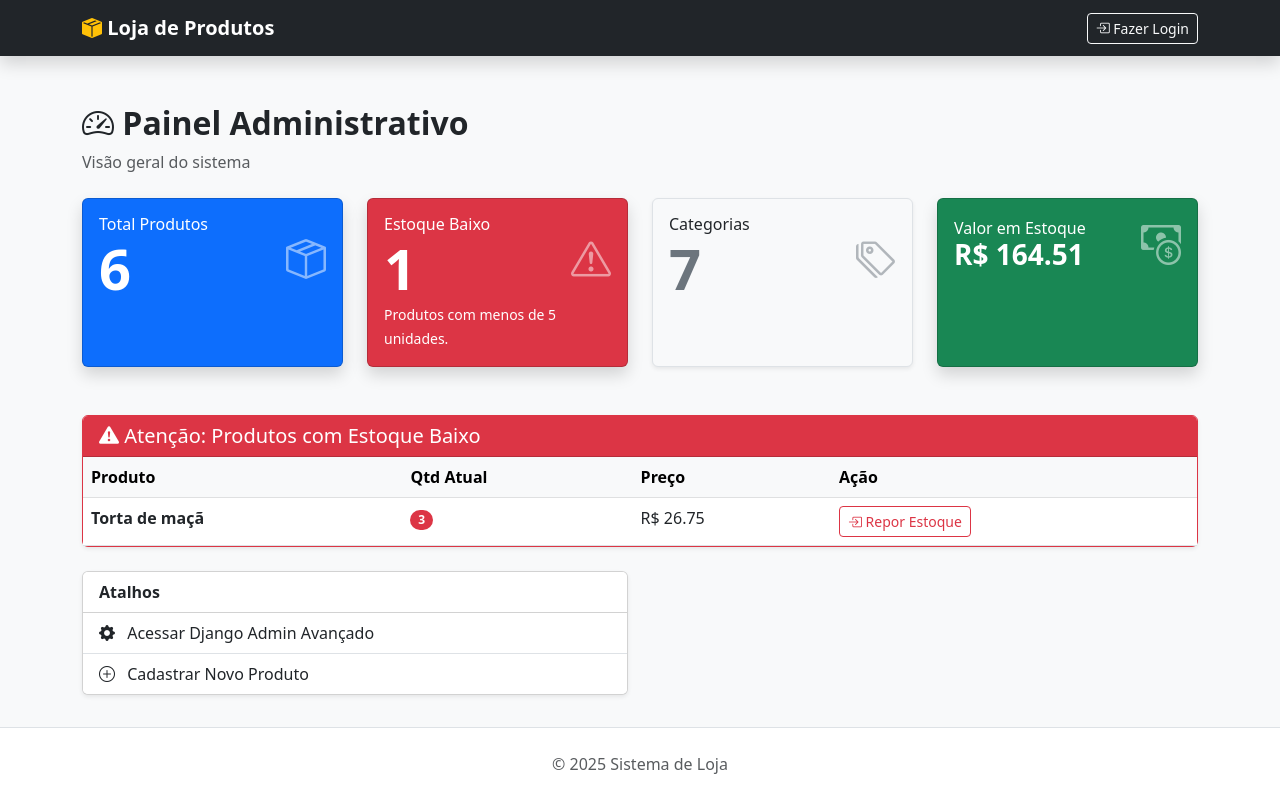
After one commit to Rubem-Alcantara/sistema-loja-django, a Django app: page /dashboard/ in a window 1280 px wide. The commit adds this page. Run offline with Django 5.2, Linux system fonts and the light colour scheme; data comes from the database, SQL or seed files in the repository; both versions use the stored data as it was after the commit.

Commit message:
Implementação do Dashboard Administrativo (KPIs e Alertas) com restrição de acesso para Staff

```diff
--- a/gestao/templates/gestao/base.html
+++ b/gestao/templates/gestao/base.html
@@ -21,6 +21,14 @@
                         <li class="nav-item me-3 text-white">
                             <i class="bi bi-person-circle"></i> Olá, {{ user.username }}
                         </li>
+
+                        {% if user.is_staff %}
+                        <li class="nav-item me-2">
+                            <a class="nav-link text-warning fw-bold" href="{% url 'dashboard' %}">
+                                <i class="bi bi-speedometer2"></i> Dashboard
+                            </a>
+                        </li>
+                        {% endif %}
                         <li class="nav-item">
                             <a class="btn btn-warning btn-sm" href="{% url 'produto_novo' %}">
                                 <i class="bi bi-plus-lg"></i> Novo Produto
@@ -40,7 +48,6 @@
                             </a>
                         </li>
                     {% endif %}
-
                 </ul>
             </div>
         </div>
--- /dev/null
+++ b/gestao/templates/gestao/dashboard.html
@@ -0,0 +1,126 @@
+{% extends 'gestao/base.html' %}
+
+{% block content %}
+<div class="mb-4">
+    <h2 class="fw-bold"><i class="bi bi-speedometer2"></i> Painel Administrativo</h2>
+    <p class="text-muted">Visão geral do sistema</p>
+</div>
+
+<div class="row">
+    <div class="col-md-3 mb-4">
+        <div class="card text-white bg-primary shadow h-100">
+            <div class="card-body">
+                <div class="d-flex justify-content-between align-items-center">
+                    <div>
+                        <h6 class="card-title mb-0">Total Produtos</h6>
+                        <h2 class="display-4 fw-bold mb-0">{{ total_produtos }}</h2>
+                    </div>
+                    <i class="bi bi-box-seam fs-1 opacity-50"></i>
+                </div>
+            </div>
+        </div>
+    </div>
+
+    <div class="col-md-3 mb-4">
+        <div class="card text-white bg-danger shadow h-100">
+            <div class="card-body">
+                <div class="d-flex justify-content-between align-items-center">
+                    <div>
+                        <h6 class="card-title mb-0">Estoque Baixo</h6>
+                        <h2 class="display-4 fw-bold mb-0">{{ baixo_estoque }}</h2>
+                    </div>
+                    <i class="bi bi-exclamation-triangle fs-1 opacity-50"></i>
+                </div>
+                <small>Produtos com menos de 5 unidades.</small>
+            </div>
+        </div>
+    </div>
+
+    <div class="col-md-3 mb-4">
+        <div class="card text-dark bg-light border shadow-sm h-100">
+            <div class="card-body">
+                <div class="d-flex justify-content-between align-items-center">
+                    <div>
+                        <h6 class="card-title mb-0">Categorias</h6>
+                        <h2 class="display-4 fw-bold mb-0 text-secondary">{{ total_categorias }}</h2>
+                    </div>
+                    <i class="bi bi-tags fs-1 text-secondary opacity-50"></i>
+                </div>
+            </div>
+        </div>
+    </div>
+
+    <div class="col-md-3 mb-4">
+        <div class="card text-white bg-success shadow h-100">
+            <div class="card-body">
+                <div class="d-flex justify-content-between align-items-center">
+                    <div>
+                        <h6 class="card-title mb-0">Valor em Estoque</h6>
+                        <h3 class="fw-bold mb-0">R$ {{ valor_estoque|floatformat:2 }}</h3>
+                    </div>
+                    <i class="bi bi-cash-coin fs-1 opacity-50"></i>
+                </div>
+            </div>
+        </div>
+    </div>
+</div>
+
+<div class="row mt-4">
+    <div class="col-md-12">
+        <div class="card shadow-sm border-danger">
+            <div class="card-header bg-danger text-white d-flex justify-content-between align-items-center">
+                <h5 class="mb-0"><i class="bi bi-exclamation-triangle-fill"></i> Atenção: Produtos com Estoque Baixo</h5>
+            </div>
+            <div class="card-body p-0">
+                <table class="table table-hover mb-0">
+                    <thead class="table-light">
+                        <tr>
+                            <th>Produto</th>
+                            <th>Qtd Atual</th>
+                            <th>Preço</th>
+                            <th>Ação</th>
+                        </tr>
+                    </thead>
+                    <tbody>
+                        {% for produto in lista_alerta %}
+                        <tr>
+                            <td class="fw-bold">{{ produto.nome }}</td>
+                            <td>
+                                <span class="badge bg-danger rounded-pill">{{ produto.quantidade }}</span>
+                            </td>
+                            <td>R$ {{ produto.preco }}</td>
+                            <td>
+                                <a href="{% url 'produto_edit' produto.id %}" class="btn btn-sm btn-outline-danger">
+                                    <i class="bi bi-box-arrow-in-right"></i> Repor Estoque
+                                </a>
+                            </td>
+                        </tr>
+                        {% empty %}
+                        <tr>
+                            <td colspan="4" class="text-center text-success py-3">
+                                <i class="bi bi-check-circle-fill"></i> Tudo certo! Nenhum produto com estoque baixo.
+                            </td>
+                        </tr>
+                        {% endfor %}
+                    </tbody>
+                </table>
+            </div>
+        </div>
+    </div>
+</div>
+<div class="row mt-4">
+    <div class="col-md-6">
+        <div class="card shadow-sm">
+            <div class="card-header bg-white fw-bold">Atalhos</div>
+            <div class="list-group list-group-flush">
+                <a href="/admin/" target="_blank" class="list-group-item list-group-item-action">
+                    <i class="bi bi-gear-fill me-2"></i> Acessar Django Admin Avançado
+                </a>
+                <a href="{% url 'produto_novo' %}" class="list-group-item list-group-item-action">
+                    <i class="bi bi-plus-circle me-2"></i> Cadastrar Novo Produto
+                </a>
+            </div>
+        </div>
+    </div>
+</div>
+{% endblock %}
--- a/gestao/urls.py
+++ b/gestao/urls.py
@@ -7,4 +7,5 @@ urlpatterns = [
     path('editar/<int:produto_id>/', views.produto_edit, name='produto_edit'),
     path('excluir/<int:produto_id>/', views.produto_delete, name='produto_delete'),
     path('accounts/register/', views.register, name='register'),
+    path('dashboard/', views.dashboard, name='dashboard'),
 ]
--- a/gestao/views.py
+++ b/gestao/views.py
@@ -1,7 +1,13 @@
+from django.db.models import Sum
+from django.contrib.auth.decorators import user_passes_test
 from django.shortcuts import render, redirect, get_object_or_404
 from django.contrib.auth.decorators import login_required
+from django.contrib.auth.models import Group
 from .forms import ProdutoForm, UsuarioForm
-from .models import Produto
+from .models import Produto, Categoria
+
+def checar_admin(user):
+    return user.is_staff
 
 def produto_list(request):
 
@@ -51,10 +57,38 @@ def register(request):
     if request.method == 'POST':
         form = UsuarioForm(request.POST)
         if form.is_valid():
-            form.save()
+            usuario = form.save(commit=False)
+            usuario.save()
+
+            grupo_vendedores = Group.objects.get(name='Vendedores')
+            usuario.groups.add(grupo_vendedores)
+
             return redirect('login')
 
     else:
         form = UsuarioForm()
 
     return render(request, 'registration/register.html', {'form': form})
+
+def dashboard(request):
+    total_produtos = Produto.objects.count()
+    total_categorias = Categoria.objects.count()
+
+    #Filtrando produtos com menos de 5 unidades em estoque
+    produtos_baixo_estoque_queryset = Produto.objects.filter(quantidade__lt=5)
+
+    #Contagem para o carg estoque
+    baixo_estoque_count = produtos_baixo_estoque_queryset.count()
+
+    #Somando o valor total do estoque
+    valor_estoque = Produto.objects.aggregate(Sum('preco'))['preco__sum'] or 0
+
+    contexto = {
+        'total_produtos': total_produtos,
+        'total_categorias': total_categorias,
+        'baixo_estoque': baixo_estoque_count,
+        'lista_alerta': produtos_baixo_estoque_queryset,
+        'valor_estoque': valor_estoque,
+        }
+
+    return render(request, 'gestao/dashboard.html', contexto)
```
Also changed, not shown: gestao/templates/gestao/produto_list.html (+18 -8 lines), db.sqlite3.
